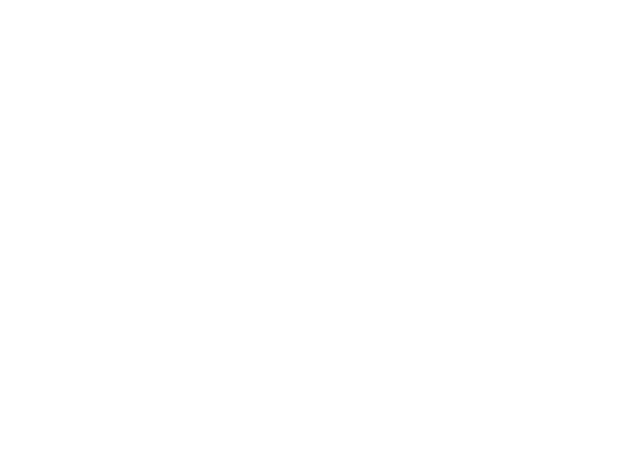
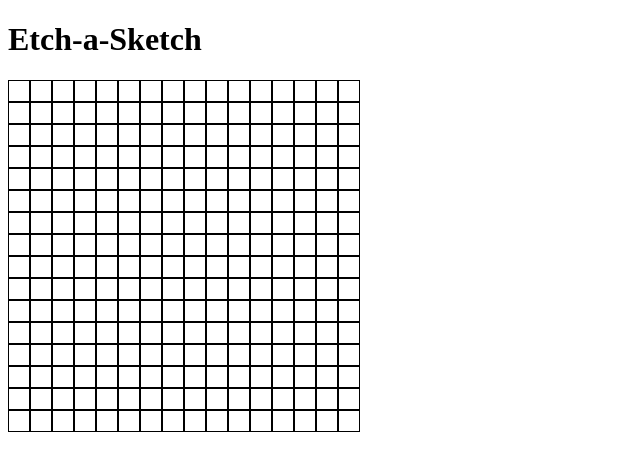
Before and after one commit to alanchan12354/js-Etch-a-Sketch, a plain HTML site: page index.html in a window 1280 px wide. Shown: the whole page, without its empty margins (0-640 px from the left). Drawn offline with Linux system fonts and the light colour scheme.

Commit message:
Add initial HTML structure and JavaScript for Etch-a-Sketch functionality

```diff
--- a/index.html
+++ b/index.html
@@ -8,6 +8,9 @@
     <script src="script.js" defer></script>
 </head>
 <body>
+    <h1 class="title">Etch-a-Sketch</h1>
+    <div class="container">
 
+    </div>
 </body>
 </html>
--- a/script.js
+++ b/script.js
@@ -0,0 +1,17 @@
+let x = 16;
+let y = 16;
+
+const container = document.querySelector(".container");
+
+for (let i = 0; i < x; i++) {
+    let row = document.createElement("div");
+    row.classList.add(`row`);
+    row.id = `row${i}`;
+    container.appendChild(row);
+    for (let j = 0; j < y; j++) {
+        let grid = document.createElement("div");
+        grid.classList.add(`grid`);
+        grid.id = `grid${i}${j}`;
+        row.appendChild(grid);
+    }
+}
--- a/styles.css
+++ b/styles.css
@@ -0,0 +1,13 @@
+/* .title {
+    text-align: center;
+} */
+
+.grid {
+    border: 1px solid black;
+    padding: 10px;
+}
+
+.row {
+    display: flex;
+    flex-direction: row;
+}
```
